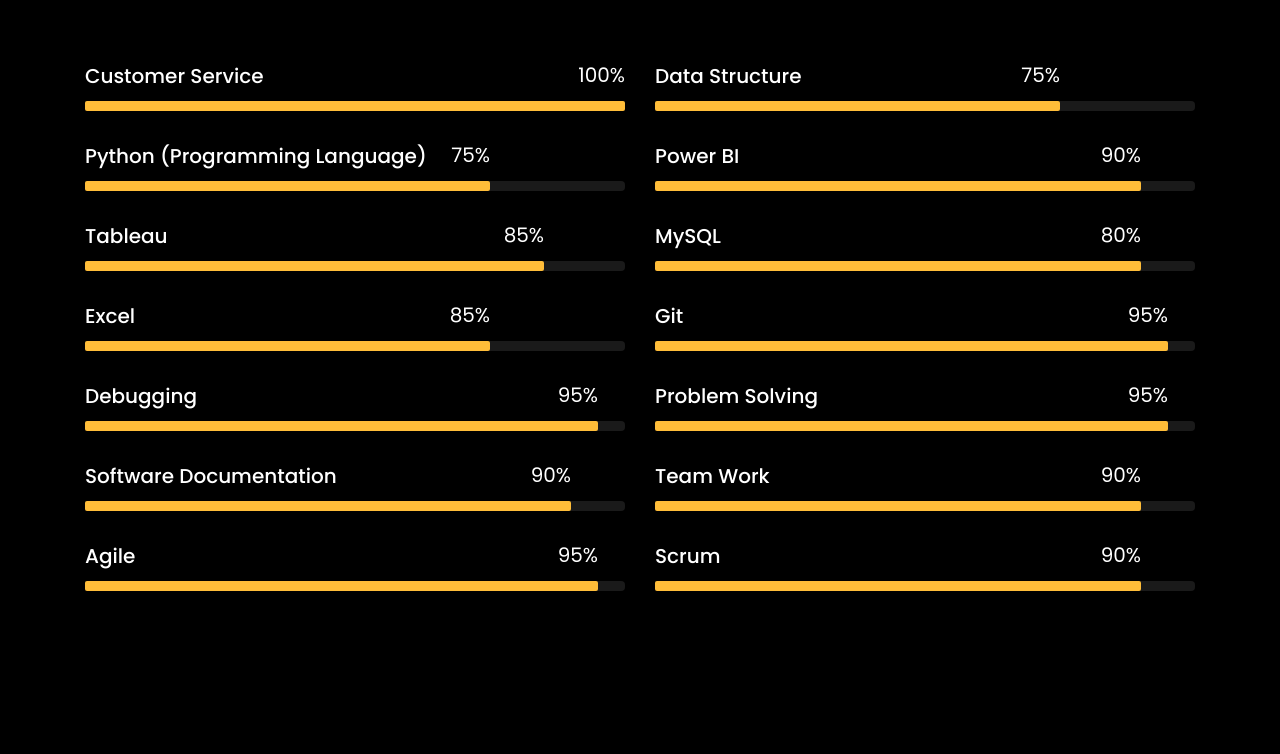
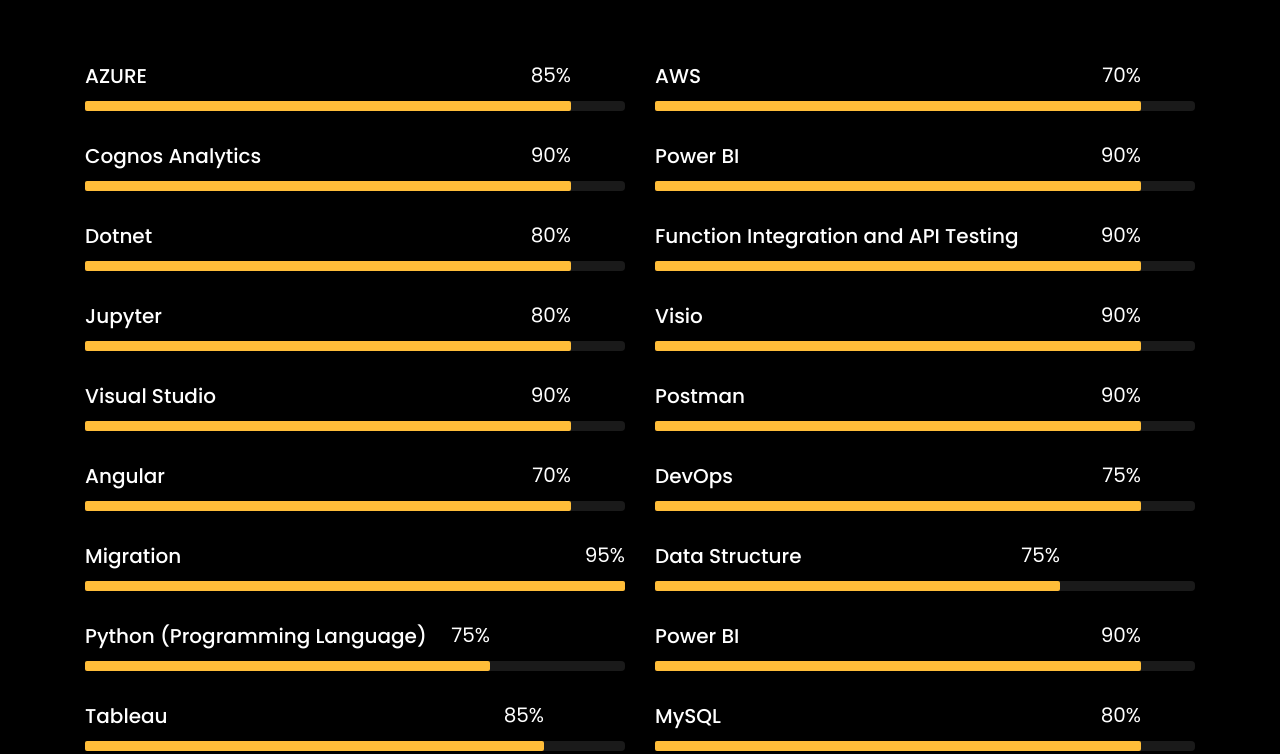
Before and after one commit to shikhashekhar/shikhashekhar.github.io, a plain HTML site: page index.html in a window 1280 px wide. Shown: the part 5559-6313 px from the top of the page. Drawn offline with Linux system fonts and the light colour scheme; files whose address does not match are found by name.

Commit message:
Update index.html

```diff
--- a/index.html
+++ b/index.html
@@ -449,11 +449,142 @@
 			<div class="row">
 				<div class="col-md-6 animate-box">
 					<div class="progress-wrap ftco-animate">
-						<h3>Customer Service</h3>
+						<h3>AZURE</h3>
+						<div class="progress">
+							<div class="progress-bar color-4" role="progressbar" aria-valuenow="80" aria-valuemin="0"
+								aria-valuemax="100" style="width:90%">
+								<span>85%</span>
+							</div>
+						</div>
+					</div>
+				</div>
+				<div class="col-md-6 animate-box">
+					<div class="progress-wrap ftco-animate">
+						<h3>AWS</h3>
+						<div class="progress">
+							<div class="progress-bar color-4" role="progressbar" aria-valuenow="80" aria-valuemin="0"
+								aria-valuemax="100" style="width:90%">
+								<span>70%</span>
+							</div>
+						</div>
+					</div>
+				</div>
+				<div class="col-md-6 animate-box">
+					<div class="progress-wrap ftco-animate">
+						<h3>Cognos Analytics</h3>
+						<div class="progress">
+							<div class="progress-bar color-4" role="progressbar" aria-valuenow="80" aria-valuemin="0"
+								aria-valuemax="100" style="width:90%">
+								<span>90%</span>
+							</div>
+						</div>
+					</div>
+				</div>
+				<div class="col-md-6 animate-box">
+					<div class="progress-wrap ftco-animate">
+						<h3>Power BI</h3>
+						<div class="progress">
+							<div class="progress-bar color-4" role="progressbar" aria-valuenow="80" aria-valuemin="0"
+								aria-valuemax="100" style="width:90%">
+								<span>90%</span>
+							</div>
+						</div>
+					</div>
+				</div>
+				<div class="col-md-6 animate-box">
+					<div class="progress-wrap ftco-animate">
+						<h3>Dotnet</h3>
+						<div class="progress">
+							<div class="progress-bar color-4" role="progressbar" aria-valuenow="80" aria-valuemin="0"
+								aria-valuemax="100" style="width:90%">
+								<span>80%</span>
+							</div>
+						</div>
+					</div>
+				</div>
+				<div class="col-md-6 animate-box">
+					<div class="progress-wrap ftco-animate">
+						<h3>Function Integration and API Testing</h3>
+						<div class="progress">
+							<div class="progress-bar color-4" role="progressbar" aria-valuenow="80" aria-valuemin="0"
+								aria-valuemax="100" style="width:90%">
+								<span>90%</span>
+							</div>
+						</div>
+					</div>
+				</div>
+				<div class="col-md-6 animate-box">
+					<div class="progress-wrap ftco-animate">
+						<h3>Jupyter</h3>
+						<div class="progress">
+							<div class="progress-bar color-4" role="progressbar" aria-valuenow="80" aria-valuemin="0"
+								aria-valuemax="100" style="width:90%">
+								<span>80%</span>
+							</div>
+						</div>
+					</div>
+				</div>
+				<div class="col-md-6 animate-box">
+					<div class="progress-wrap ftco-animate">
+						<h3>Visio</h3>
+						<div class="progress">
+							<div class="progress-bar color-4" role="progressbar" aria-valuenow="80" aria-valuemin="0"
+								aria-valuemax="100" style="width:90%">
+								<span>90%</span>
+							</div>
+						</div>
+					</div>
+				</div>
+				<div class="col-md-6 animate-box">
+					<div class="progress-wrap ftco-animate">
+						<h3>Visual Studio</h3>
+						<div class="progress">
+							<div class="progress-bar color-4" role="progressbar" aria-valuenow="80" aria-valuemin="0"
+								aria-valuemax="100" style="width:90%">
+								<span>90%</span>
+							</div>
+						</div>
+					</div>
+				</div>
+				<div class="col-md-6 animate-box">
+					<div class="progress-wrap ftco-animate">
+						<h3>Postman</h3>
+						<div class="progress">
+							<div class="progress-bar color-4" role="progressbar" aria-valuenow="80" aria-valuemin="0"
+								aria-valuemax="100" style="width:90%">
+								<span>90%</span>
+							</div>
+						</div>
+					</div>
+				</div>
+				<div class="col-md-6 animate-box">
+					<div class="progress-wrap ftco-animate">
+						<h3>Angular</h3>
+						<div class="progress">
+							<div class="progress-bar color-4" role="progressbar" aria-valuenow="80" aria-valuemin="0"
+								aria-valuemax="100" style="width:90%">
+								<span>70%</span>
+							</div>
+						</div>
+					</div>
+				</div><div class="col-md-6 animate-box">
+					<div class="progress-wrap ftco-animate">
+						<h3>DevOps</h3>
+						<div class="progress">
+							<div class="progress-bar color-4" role="progressbar" aria-valuenow="80" aria-valuemin="0"
+								aria-valuemax="100" style="width:90%">
+								<span>75%</span>
+							</div>
+						</div>
+					</div>
+				</div>
+				<div class="col-md-6 animate-box">
+					<div class="progress-wrap ftco-animate">
+						<h3>Migration</h3>
 						<div class="progress">
 							<div class="progress-bar color-1" role="progressbar" aria-valuenow="100" aria-valuemin="0"
 								aria-valuemax="100" style="width:100%">
-								<span>100%</span>
+								<span>95%</span>
 							</div>
 						</div>
 					</div>
```
